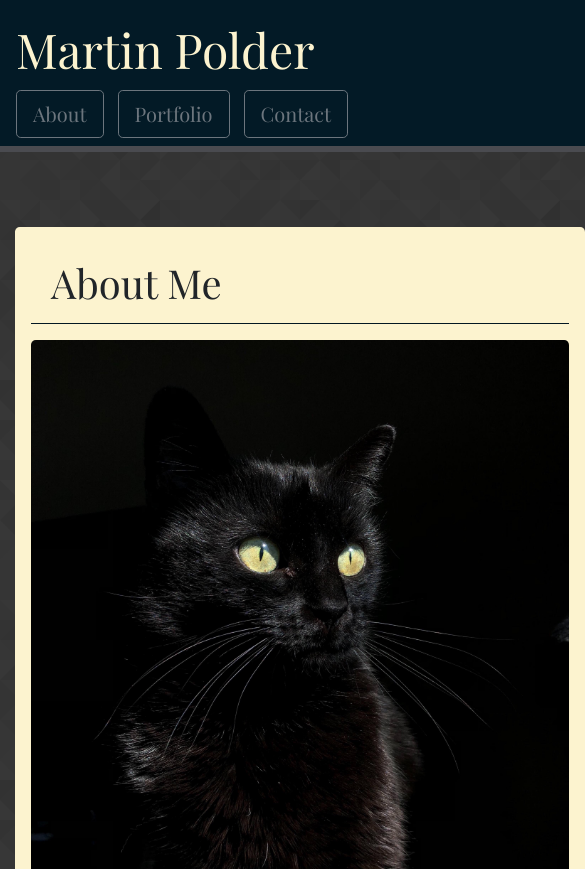
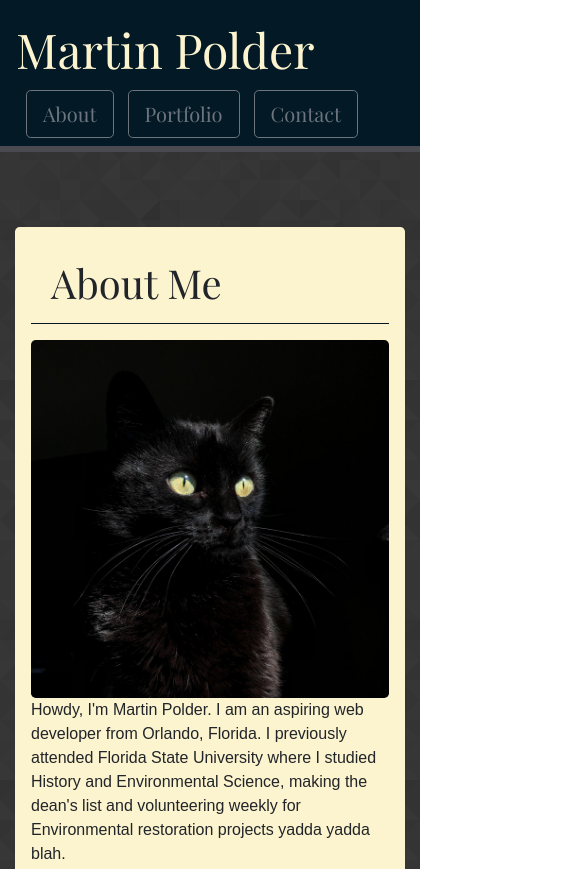
Before and after one commit to martinpolder/bootstrap-portfolio, a plain HTML site: page index.html in a window 390 px wide. Shown: the top 869 px of the page, 585 px wide, since content can reach past the window. Drawn offline with nearby package versions, Linux system fonts and the light colour scheme.

Commit message:
Switched button margins

```diff
--- a/assets/style.css
+++ b/assets/style.css
@@ -14,7 +14,7 @@ nav {
 }
 
 .buttonbar
-{margin-right: 0;}
+{margin-left: 10px;}
 
 .btn-lg:hover{
   background-color: #fcf3cf;
@@ -123,3 +123,23 @@ h6 {
 
 
 }
+
+@media screen and (max-width: 480px) {
+
+  body {
+    width: 420px;
+  }
+
+
+
+  .container {
+
+    max-width: 100%;
+
+
+  }
+
+
+
+
+}
```
